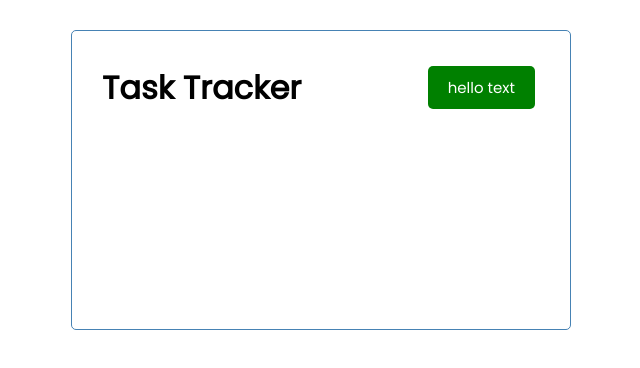
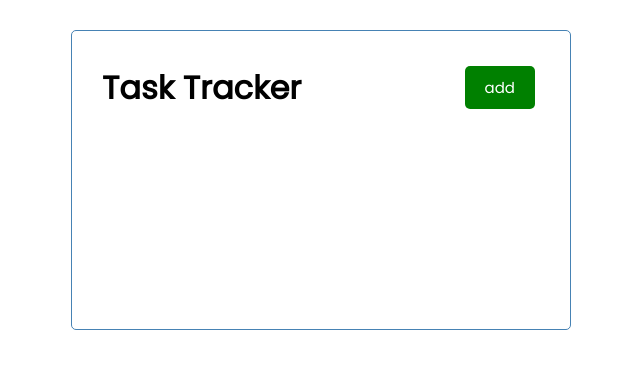
Before and after one commit to KristianDamPedersen/my-app, a React (Create React App) app: page / in a window 1280 px wide. Shown: the top 368 px of the page, without its empty margins (319-959 px from the left). Built offline with nearby package versions, Linux system fonts and the light colour scheme.

Commit message:
Added generalized onClick to Header

```diff
--- a/src/components/Button.js
+++ b/src/components/Button.js
@@ -1,21 +1,27 @@
 import PropTypes from 'prop-types'
 
 
-const Button = ({ color, text }) => {
-    const onClick = () => {
-        console.log('Clicked!')
-    }
-
+const Button = ({ color, text, onClick }) => {
     return (
         <div>
-            <button onClick={onClick} style={{backgroundColor: color}} className='btn'>{text}</button>
+            <button onClick={onClick} style={{backgroundColor: color}} className='btn'>
+                {text}
+            </button>
         </div>
     )
 }
 
 // define
 Button.defaultProps = {
-    color: 'green',
-    text: 'hello text'
+    color: 'pink',
+    text: 'missing text',
+    onClick: console.log('does nothing')
+}
+
+// define propTypes
+Button.propTypes = {
+    color: PropTypes.string,
+    text: PropTypes.string,
+    onClick: PropTypes.func
 }
 export default Button
--- a/src/components/Header.js
+++ b/src/components/Header.js
@@ -3,10 +3,15 @@ import Button from './Button'
 
 
 const Header = ({title}) => {
+
+    const onClick = () => {
+        console.log('click!')
+    }
+
     return (
         <header className='header'>
             <h1>{title}</h1>
-            <Button />
+            <Button color='green' text = 'add' onClick={onClick}/>
         </header>
     )
 }
```
